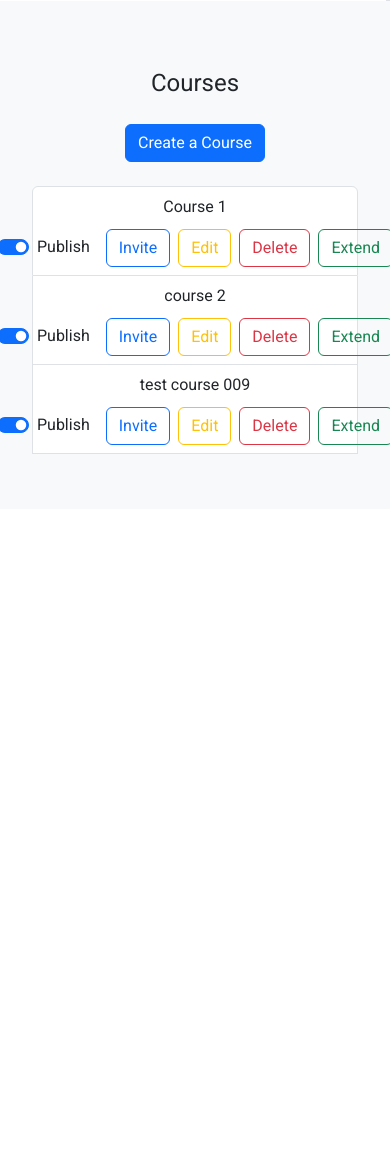
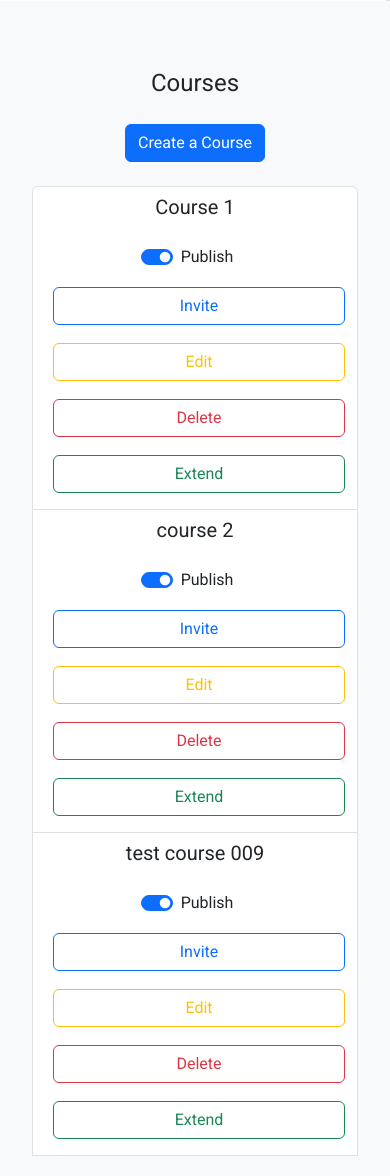
Before and after one commit to ubaidev1/ai-course-builder, a Django app: template templates/course_actions.html in a window 390 px wide. Shown: the part 335-1511 px from the top of the page. Before the commit the page ends 789 px from the top, so only its background shows below. Run offline with Django 5.2, Linux system fonts and the light colour scheme; the template is opened without the code that fills it: values that come from a table or form of the project are taken from there, others are empty; data comes from the database, SQL or seed files in the repository.

Commit message:
course action page mobile-responsive

```diff
--- a/templates/course_actions.html
+++ b/templates/course_actions.html
@@ -18,23 +18,23 @@ Admin - Course Actions
     <div class="list-group">
         {% if courses %}
         {% for course in courses %}
-        <div class="list-group-item d-flex justify-content-between align-items-center">
-            {{ course.title }}
-            <div class="d-flex align-items-center">
+        <div class="list-group-item d-flex justify-content-between align-items-center flex-column flex-md-row">
+            <div class="mb-2 mb-md-0"><h5>{{ course.title }}</h5></div>
+            <div class="d-flex flex-column flex-md-row align-items-center">
                 <!-- Toggle publish switch -->
-                <div class="form-check form-switch me-3">
+                <div class="form-check form-switch me-3 mb-2 mb-md-0">
                     <input class="form-check-input toggle-publish" type="checkbox" data-course-id="{{ course.id }}"
                            {% if course.is_published %}checked{% endif %}>
                     <label class="form-check-label">Publish</label>
                 </div>
 
                 <!-- Invite button -->
-                <button class="btn btn-outline-primary invite-button" data-course-id="{{ course.id }}">Invite</button>
-                <a href="{% url 'edit_course' course.id %}" class="btn btn-outline-warning ms-2">Edit</a>
-                <button class="btn btn-outline-danger ms-2 delete-button" data-course-id="{{ course.id }}"
+                <button class="btn btn-outline-primary invite-button ms-2 mb-2 mb-md-0" data-course-id="{{ course.id }}">Invite</button>
+                <a href="{% url 'edit_course' course.id %}" class="btn btn-outline-warning ms-2 mb-2 mb-md-0">Edit</a>
+                <button class="btn btn-outline-danger ms-2 mb-2 mb-md-0 delete-button" data-course-id="{{ course.id }}"
                         data-course-title="{{ course.title }}">Delete
                 </button>
-                <a href="{% url 'extend_course' course.id %}" class="btn btn-outline-success ms-2">Extend</a>
+                <a href="{% url 'extend_course' course.id %}" class="btn btn-outline-success ms-2 mb-2 mb-md-0">Extend</a>
             </div>
         </div>
 
@@ -42,14 +42,11 @@ Admin - Course Actions
         <div class="list-group-item invite-form p-4 bg-light border rounded shadow-sm" id="invite-form-{{ course.id }}"
              style="display: none;">
             <form class="row g-3 align-items-center">
-                <!-- Increase the email input field to take up more space -->
-                <div class="col-md-9">
-                    <!-- Update the input field to accept multiple emails -->
+                <div class="col-12 col-md-9">
                     <input type="email" id="email-{{ course.id }}" class="form-control"
                            placeholder="Enter emails (comma-separated)" required multiple>
                 </div>
-                <!-- Adjust the button column with more precise alignment -->
-                <div class="col-md-3 d-flex justify-content-end">
+                <div class="col-12 col-md-3 d-flex justify-content-end">
                     <button type="button" class="btn btn-primary send-invite-button ms-auto"
                             data-course-id="{{ course.id }}">Send Invite
                     </button>
@@ -64,13 +61,15 @@ Admin - Course Actions
             </div>
         </div>
 
-
         {% endfor %}
         {% else %}
         <p class="text-muted">No courses available.</p>
         {% endif %}
     </div>
 </div>
+
+
+
 
 <script>
 
@@ -199,11 +198,19 @@ Admin - Course Actions
 
 <!-- Mobile responsiveness styles -->
 <style>
+
     @media (max-width: 768px) {
         /* Stack the course title and buttons vertically for smaller screens */
         .list-group-item {
-            flex-direction: column;
-            align-items: flex-start;
+            flex-direction: column; /* Stack items on mobile */
+            align-items: flex-start; /* Align items to start */
+        }
+        .list-group-item .d-flex {
+            flex-direction: column; /* Stack buttons on mobile */
+            width: 100%; /* Full width for buttons */
+        }
+        .invite-form {
+            width: 100%; /* Full width for the invite form */
         }
 
         /* Make buttons take up full width and stack them vertically */
```
